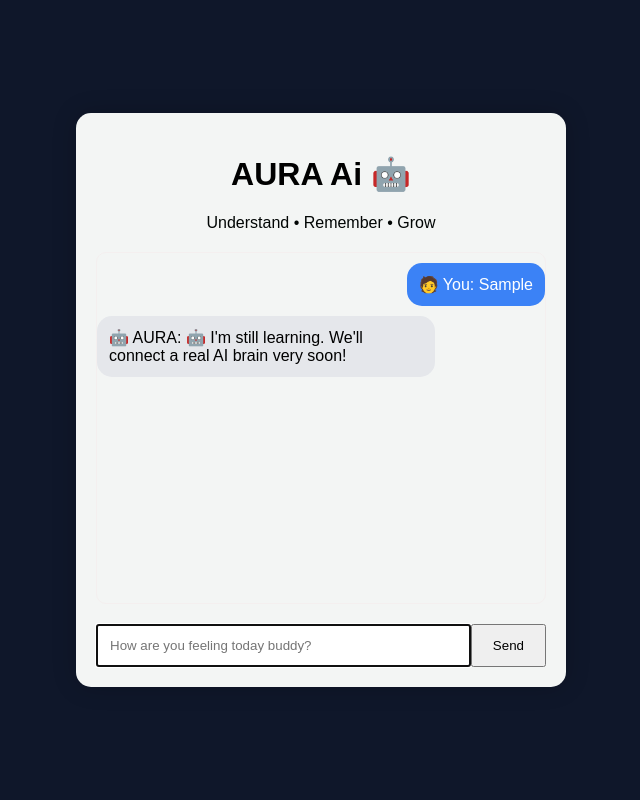
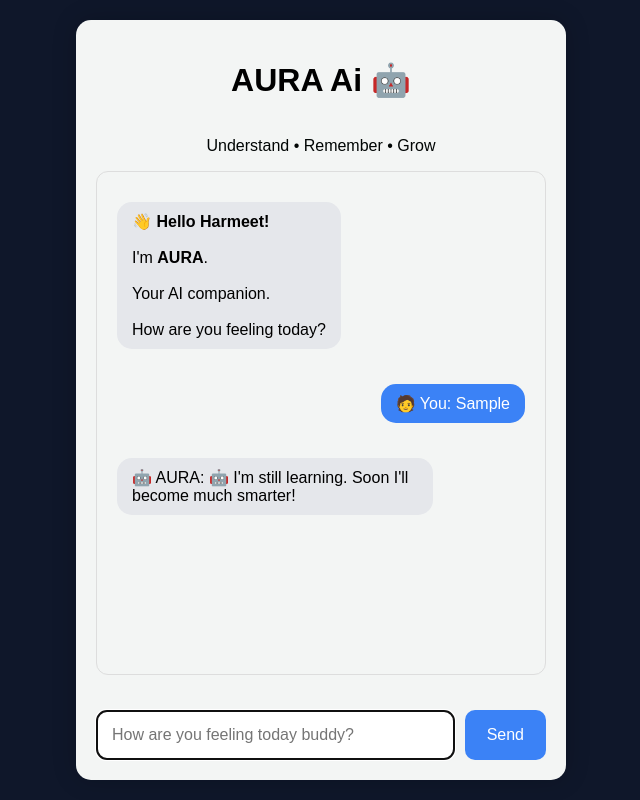
Before and after one commit to dhruvionsingh21-cell/AURA-AI, a website: page frontend/inde.html in a window 1280 px wide. Both pictures are taken after typing "Sample" into the empty fields and a click on the button "Send". Shown: the whole page, without its empty margins (319-959 px from the left). Drawn offline with Linux system fonts and the light colour scheme.

Commit message:
fix: remove accidental AURA submodule and improve UI

```diff
--- a/frontend/inde.html
+++ b/frontend/inde.html
@@ -38,8 +38,11 @@
 
     </div>
 
-    <script src="script.js"></script>
 
+<script src="responses.js"></script>
+<script src="ui.js"></script>
+<script src="memory.js"></script>
+<script src="script.js"></script>
 </body>
 
 </html>
--- a/frontend/responses.js
+++ b/frontend/responses.js
@@ -0,0 +1,35 @@
+// ======================================
+// AURA Responses
+// ======================================
+
+function getAIReply(message) {
+
+    const text = message.toLowerCase();
+
+    if (
+        text === "hi" ||
+        text === "hello" ||
+        text === "hey"
+    ) {
+
+        return "👋 Hello Harmeet! How are you today?";
+
+    }
+
+    else if (
+        text === "how are you" ||
+        text === "how r u"
+    ) {
+
+        return "😊 I'm doing great! Thanks for asking.";
+
+    }
+
+    else if (text === "bye") {
+
+        return "👋 Goodbye! See you soon.";
+
+    }
+
+    return "🤖 I'm still learning. Soon I'll become much smarter!";
+}
--- a/frontend/script.js
+++ b/frontend/script.js
@@ -1,120 +1,46 @@
-// ================================
-// AURA AI - Day 2
-// ================================
-
-// Find HTML elements
+// Get HTML Elements
 const userInput = document.getElementById("userInput");
 const sendButton = document.getElementById("sendBtn");
 const chatBox = document.getElementById("chatBox");
 
-// ================================
-// Function to send message
-// ================================
-
+// Main function
 function sendMessage() {
 
     const message = userInput.value.trim();
 
-    // Stop if message is empty
-    if (message === "") {
+    if(message === ""){
         return;
     }
 
-    // ------------------------------
-    // USER MESSAGE
-    // ------------------------------
+    addUserMessage(message);
+chatBox.scrollTop = chatBox.scrollHeight;
+    const reply = getAIReply(message);
 
-    const userMessage = document.createElement("div");
+    showTyping(function(){
 
-    userMessage.classList.add("user-message");
-
-    userMessage.textContent = "🧑 You: " + message;
-
-    chatBox.appendChild(userMessage);
-
-    // ------------------------------
-    // AI RESPONSE
-    // ------------------------------
-
-    const text = message.toLowerCase();
-
-    let reply = "";
-
-    if (
-        text === "hi" ||
-        text === "hello" ||
-        text === "hey"
-    ) {
-
-        reply = "👋 Hello Harmeet! How are you today?";
-
-    }
-
-    else if (
-        text === "how are you" ||
-        text === "how r u"
-    ) {
-
-        reply = "😊 I'm doing great! Thanks for asking.";
-
-    }
-
-    else if (
-        text === "bye"
-    ) {
-
-        reply = "👋 Goodbye! Have a wonderful day.";
-
-    }
-
-    else {
-
-        reply = "🤖 I'm still learning. We'll connect a real AI brain very soon!";
-
-    }
-
-    // ------------------------------
-    // CREATE AI MESSAGE
-    // ------------------------------
-
-    const aiMessage = document.createElement("div");
-
-    aiMessage.classList.add("ai-message");
-
-    aiMessage.textContent = "🤖 AURA: " + reply;
-
-    chatBox.appendChild(aiMessage);
-
-    // ------------------------------
-    // CLEAR INPUT
-    // ------------------------------
+        addAIMessage(reply);
+chatBox.scrollTop = chatBox.scrollHeight;
+    });
 
     userInput.value = "";
 
-    // Focus back on input
     userInput.focus();
 
-    // Auto Scroll
     chatBox.scrollTop = chatBox.scrollHeight;
 
 }
 
-// ==================================
-// CLICK SEND BUTTON
-// ==================================
-
+// Click
 sendButton.addEventListener("click", sendMessage);
 
-// ==================================
-// PRESS ENTER
-// ==================================
+// Enter
+userInput.addEventListener("keydown", function(event){
 
-userInput.addEventListener("keydown", function (event) {
-
-    if (event.key === "Enter") {
+    if(event.key === "Enter"){
 
         sendMessage();
 
     }
 
 });
+welcomeMessage();
--- a/frontend/style.css
+++ b/frontend/style.css
@@ -21,13 +21,19 @@ body{
 
     width:450px;
 
-    background:rgb(243, 245, 244);
+    height:90vh;
+
+    background:rgb(243,245,244);
 
     border-radius:15px;
 
     padding:20px;
 
     box-shadow:0 0 25px rgba(0,0,0,.2);
+
+    display:flex;
+
+    flex-direction:column;
 
 }
 
@@ -47,35 +53,62 @@ h1{
 
 .chat-box{
 
-    height:350px;
+    flex:1;
 
-    border:1px solid #f4efef;
+    overflow-y:auto;
 
-    margin-top:20px;
-
-    margin-bottom:20px;
-
-    border-radius:10px;
-
-}
-
-.input-area{
+    padding:20px;
 
     display:flex;
 
+    flex-direction:column;
+
+    gap:15px;
+
+    border:1px solid #ddd;
+
+    border-radius:12px;
+
+    margin-bottom:15px;
+
 }
+    .input-area{
+
+    display:flex;
+
+    margin-top:20px;
+}
+
 
 input{
 
     flex:1;
 
-    padding:12px;
+    padding:15px;
+
+    border-radius:10px;
+
+    border:1px solid #ccc;
+
+    font-size:16px;
 
 }
 
 button{
 
-    padding:12px 20px;
+    margin-left:10px;
+
+    padding:15px 22px;
+
+    border:none;
+
+    border-radius:10px;
+
+    background:#3b82f6;
+
+    color:white;
+
+    font-size:16px;
 
     cursor:pointer;
 
@@ -118,40 +151,3 @@ button{
     word-wrap:break-word;
 
 }
-.user-message{
-
-    background:#3b82f6;
-    color:white;
-
-    padding:12px;
-
-    border-radius:15px;
-
-    width:fit-content;
-
-    max-width:70%;
-
-    margin:10px 0 10px auto;
-
-    word-wrap:break-word;
-
-}
-
-.ai-message{
-
-    background:#e5e7eb;
-    color:black;
-
-    padding:12px;
-
-    border-radius:15px;
-
-    width:fit-content;
-
-    max-width:70%;
-
-    margin:10px 0;
-
-    word-wrap:break-word;
-
-}
--- a/frontend/ui.js
+++ b/frontend/ui.js
@@ -0,0 +1,79 @@
+function showTyping(callback){
+
+    const typing = document.createElement("div");
+
+    typing.classList.add("ai-message");
+
+    typing.id = "typing";
+
+    typing.textContent = "🤖 AURA is typing";
+let dots = "";
+
+const animation = setInterval(function(){
+
+    dots += ".";
+
+    if(dots.length > 3){
+
+        dots = "";
+
+    }
+
+    typing.textContent = "🤖 AURA is typing" + dots;
+
+},300);
+    chatBox.appendChild(typing);
+
+    chatBox.scrollTop = chatBox.scrollHeight;
+
+    setTimeout(function(){
+
+        typing.remove();
+clearInterval(animation);
+        callback();
+
+    },1500);
+
+}
+function welcomeMessage(){
+
+    const welcome = document.createElement("div");
+
+    welcome.classList.add("ai-message");
+
+    welcome.innerHTML = `
+        👋 <strong>Hello Harmeet!</strong><br><br>
+        I'm <strong>AURA</strong>.<br><br>
+        Your AI companion.<br><br>
+        How are you feeling today?
+    `;
+
+    chatBox.appendChild(welcome);
+
+}
+function addUserMessage(message){
+
+    const userMessage = document.createElement("div");
+
+    userMessage.classList.add("user-message");
+
+    userMessage.textContent = "🧑 You: " + message;
+
+    chatBox.appendChild(userMessage);
+
+    chatBox.scrollTop = chatBox.scrollHeight;
+
+}
+function addAIMessage(message){
+
+    const aiMessage = document.createElement("div");
+
+    aiMessage.classList.add("ai-message");
+
+    aiMessage.textContent = "🤖 AURA: " + message;
+
+    chatBox.appendChild(aiMessage);
+
+    chatBox.scrollTop = chatBox.scrollHeight;
+
+}
```
